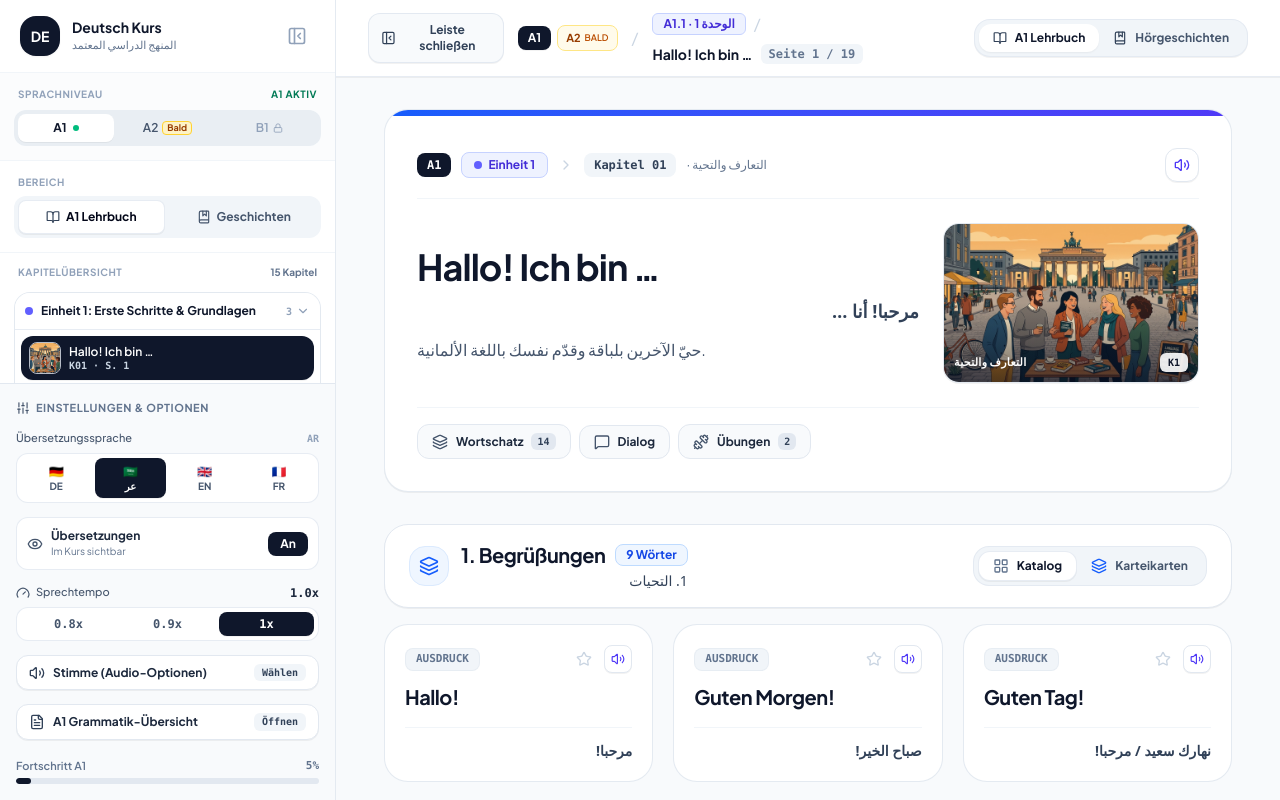
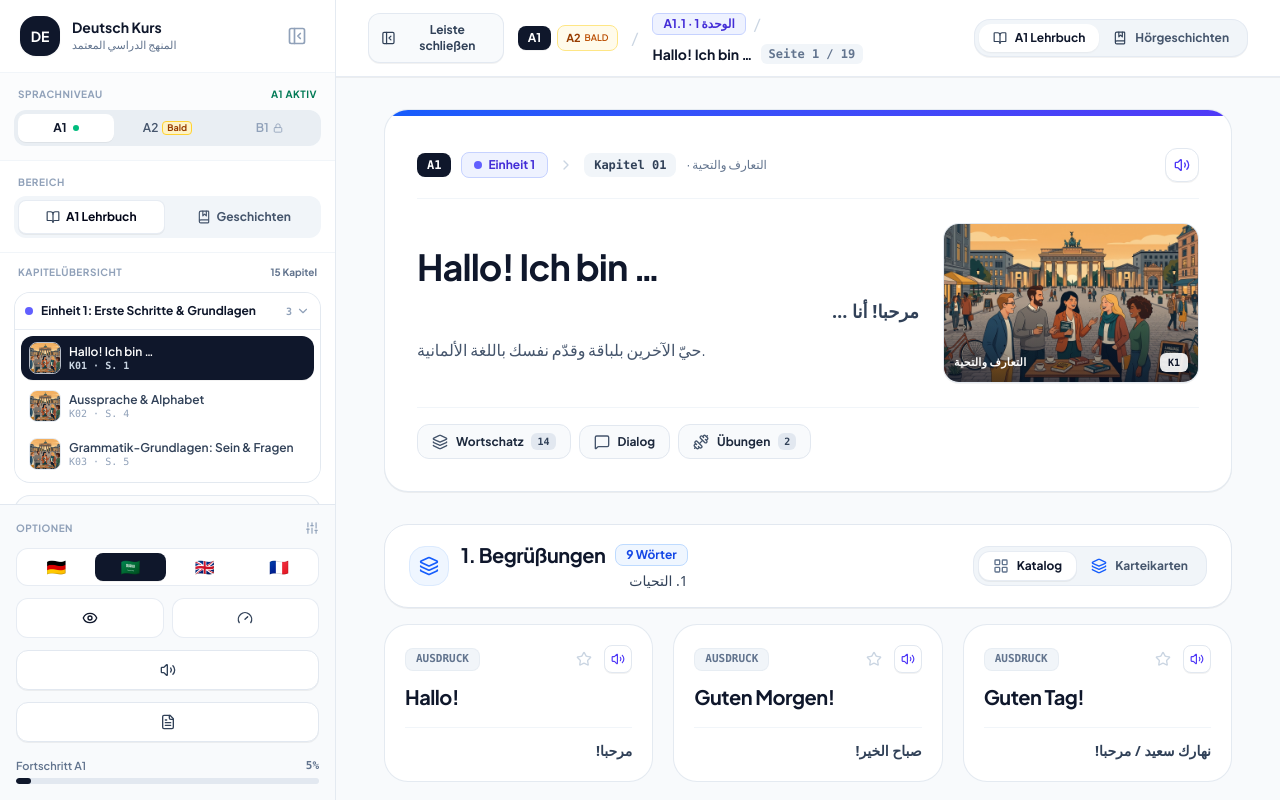
Before and after one commit to othmaneishere/deutsch-lernen, a React (Vite) app: page / in a window 1280 px wide. Both pictures are taken after a click on the button "Menü & Einstellungen". Shown: the top 800 px of the page. Built offline with nearby package versions, Linux system fonts and the light colour scheme; a web font is replaced by a local one.

Commit message:
Separate stories page and simplify settings controls

```diff
--- a/src/App.tsx
+++ b/src/App.tsx
@@ -17,7 +17,7 @@ import { CheatSheetModal } from './components/CheatSheetModal';
 import { KeyboardShortcutsModal } from './components/KeyboardShortcutsModal';
 import { GlobalAudioPlayerBar } from './components/GlobalAudioPlayerBar';
 import { AudioSettingsModal } from './components/AudioSettingsModal';
-import { GermanStoriesLounge } from './components/GermanStoriesLounge';
+import { StoriesPage } from './components/StoriesPage';
 import { GermanStoriesSection } from './components/GermanStoriesSection';
 import { A2ComingSoonModal } from './components/A2ComingSoonModal';
 import { getPlaybackSpeed, subscribeSpeechState } from './utils/speech';
@@ -178,6 +178,29 @@ export function App() {
 
   const shouldShowExercises = sectionFilter === 'all' || sectionFilter === 'exercises';
 
+  if (activeView === 'stories') {
+    return (
+      <>
+        <StoriesPage
+          languageMode={languageMode}
+          onOpenAudioSettings={() => setShowAudioSettings(true)}
+          onOpenLevelComingSoon={(lvl) => setComingSoonLevel(lvl)}
+        />
+        <AudioSettingsModal
+          isOpen={showAudioSettings}
+          onClose={() => setShowAudioSettings(false)}
+          languageMode={languageMode}
+        />
+        <A2ComingSoonModal
+          isOpen={comingSoonLevel !== null}
+          onClose={() => setComingSoonLevel(null)}
+          languageMode={languageMode}
+          levelRequested={comingSoonLevel || 'A2'}
+        />
+      </>
+    );
+  }
+
   return (
     <div className="min-h-screen bg-slate-50 text-slate-900 selection:bg-slate-200 selection:text-slate-950 flex flex-row font-reading">
       {/* Collapsible Left Sidebar with All Settings */}
@@ -216,21 +239,7 @@ export function App() {
         />
 
         {/* View Switch Rendering */}
-        {activeView === 'stories' ? (
-          /* Dedicated German Stories Lounge View */
-          <main
-            className={`flex-1 w-full mx-auto px-4 sm:px-8 lg:px-12 py-8 transition-all duration-300 ${
-              isSidebarOpen ? 'max-w-6xl' : 'max-w-7xl'
-            }`}
-          >
-            <GermanStoriesLounge
-              languageMode={languageMode}
-              onSwitchToCourse={() => setActiveView('course')}
-              onOpenAudioSettings={() => setShowAudioSettings(true)}
-              onOpenLevelComingSoon={(lvl) => setComingSoonLevel(lvl)}
-            />
-          </main>
-        ) : (
+        {
           /* Focused Course Workspace View - Wider when sidebar is closed */
           <main
             className={`flex-1 w-full mx-auto px-4 sm:px-8 lg:px-12 py-8 space-y-8 transition-all duration-300 ${
@@ -359,7 +368,7 @@ export function App() {
               languageMode={languageMode}
             />
           </main>
-        )}
+        }
       </div>
 
       {/* Global Audio Control Bar */}
--- a/src/components/AppSidebar.tsx
+++ b/src/components/AppSidebar.tsx
@@ -186,12 +186,8 @@ export const AppSidebar: React.FC<AppSidebarProps> = ({
             Bereich
           </div>
           <div className="grid grid-cols-2 gap-1.5 p-1 bg-slate-100 rounded-xl">
-            <button
-              type="button"
-              onClick={() => {
-                onSelectView('course');
-                if (window.innerWidth < 1024) onClose();
-              }}
+            <a
+              href="/"
               className={`py-2 px-2.5 rounded-lg text-xs font-bold transition flex items-center justify-center gap-1.5 cursor-pointer ${
                 activeView === 'course'
                   ? 'bg-white text-slate-950 shadow-2xs border border-slate-200/80'
@@ -200,14 +196,10 @@ export const AppSidebar: React.FC<AppSidebarProps> = ({
             >
               <BookOpen className="w-3.5 h-3.5 text-slate-700" />
               <span>A1 Lehrbuch</span>
-            </button>
+            </a>
 
-            <button
-              type="button"
-              onClick={() => {
-                onSelectView('stories');
-                if (window.innerWidth < 1024) onClose();
-              }}
+            <a
+              href="/geschichten"
               className={`py-2 px-2.5 rounded-lg text-xs font-bold transition flex items-center justify-center gap-1.5 cursor-pointer ${
                 activeView === 'stories'
                   ? 'bg-slate-900 text-white shadow-2xs'
@@ -216,7 +208,7 @@ export const AppSidebar: React.FC<AppSidebarProps> = ({
             >
               <BookMarked className={`w-3.5 h-3.5 ${activeView === 'stories' ? 'text-white' : 'text-slate-600'}`} />
               <span>Geschichten</span>
-            </button>
+            </a>
           </div>
         </div>
 
@@ -346,23 +338,15 @@ export const AppSidebar: React.FC<AppSidebarProps> = ({
           })}
         </div>
 
-        {/* SETTINGS SECTION (Moved from Navbar per request) */}
-        <div className="p-4 border-t border-slate-200 bg-slate-50 space-y-3.5">
-          <div className="flex items-center justify-between text-[11px] font-bold uppercase tracking-wider text-slate-500">
-            <span className="flex items-center gap-1.5">
-              <Sliders className="w-3.5 h-3.5 text-slate-600" />
-              <span>Einstellungen & Optionen</span>
-            </span>
+        {/* SETTINGS SECTION: compact icon-only controls */}
+        <div className="p-4 border-t border-slate-200 bg-slate-50 space-y-3">
+          <div className="flex items-center justify-between">
+            <span className="text-[10px] font-bold uppercase tracking-wider text-slate-400">Optionen</span>
+            <Sliders className="w-3.5 h-3.5 text-slate-400" aria-hidden="true" />
           </div>
 
           {/* 1. Language Mode Selector */}
           <div className="space-y-1.5">
-            <div className="flex items-center justify-between text-[11px] font-medium text-slate-600">
-              <span>Übersetzungssprache</span>
-              <span className="font-mono text-[10px] font-bold text-slate-400">
-                {languageMode.toUpperCase()}
-              </span>
-            </div>
             <div className="grid grid-cols-4 gap-1 p-1 bg-white rounded-xl border border-slate-200/80">
               {languageOptions.map((opt) => {
                 const isSelected = languageMode === opt.id;
@@ -378,109 +362,55 @@ export const AppSidebar: React.FC<AppSidebarProps> = ({
                     }`}
                     title={opt.label}
                   >
-                    <span className="text-xs">{opt.flag}</span>
-                    <span className="text-[10px] leading-tight font-black">{opt.short}</span>
+                    <span className="text-base leading-none">{opt.flag}</span>
                   </button>
                 );
               })}
             </div>
           </div>
 
-          {/* 2. Translations Toggle (Übersetzungen) */}
+          {/* 2. Translations Toggle */}
           {onToggleTranslations && (
-            <div className="flex items-center justify-between gap-2 p-2.5 rounded-xl bg-white border border-slate-200/80 text-xs">
-              <div className="flex items-center gap-2">
-                {showTranslations ? (
-                  <Eye className="w-4 h-4 text-slate-600" />
-                ) : (
-                  <EyeOff className="w-4 h-4 text-slate-400" />
-                )}
-                <div>
-                  <span className="font-bold text-slate-800 block leading-tight">Übersetzungen</span>
-                  <span className="text-[10px] text-slate-500">
-                    {showTranslations ? 'Im Kurs sichtbar' : 'Ausgeblendet (Testen)'}
-                  </span>
-                </div>
-              </div>
+            <div className="flex items-center gap-2">
               <button
                 type="button"
                 onClick={onToggleTranslations}
-                className={`px-3 py-1 rounded-lg text-xs font-bold transition cursor-pointer ${
+                aria-label={showTranslations ? 'Übersetzungen ausblenden' : 'Übersetzungen anzeigen'}
+                title={showTranslations ? 'Übersetzungen ausblenden' : 'Übersetzungen anzeigen'}
+                className={`flex-1 h-10 rounded-xl bg-white border border-slate-200/80 flex items-center justify-center transition cursor-pointer ${
                   showTranslations
-                    ? 'bg-slate-900 text-white'
-                    : 'bg-slate-200 text-slate-700 hover:bg-slate-300'
+                    ? 'text-slate-900 hover:bg-slate-100'
+                    : 'text-slate-400 hover:bg-slate-100'
                 }`}
               >
-                {showTranslations ? 'An' : 'Aus'}
+                {showTranslations ? <Eye className="w-4 h-4" /> : <EyeOff className="w-4 h-4" />}
               </button>
+              <button type="button" onClick={() => { const next = audioSpeed === 1 ? 0.8 : 1; setPlaybackSpeed(next); onSpeedChange?.(next); }} className="h-10 flex-1 rounded-xl bg-white border border-slate-200/80 text-slate-700 hover:bg-slate-100 font-mono text-xs font-bold" aria-label={`Sprechtempo ${audioSpeed.toFixed(1)}x`} title="Sprechtempo ändern"><Gauge className="mx-auto h-4 w-4" /></button>
             </div>
           )}
 
-          {/* 3. Speech Speed (1.0x / 0.8x) */}
-          <div className="space-y-1.5">
-            <div className="flex items-center justify-between text-[11px] font-medium text-slate-600">
-              <span className="flex items-center gap-1.5">
-                <Gauge className="w-3.5 h-3.5 text-slate-600" />
-                <span>Sprechtempo</span>
-              </span>
-              <span className="font-mono text-xs font-bold text-slate-800">
-                {audioSpeed.toFixed(1)}x
-              </span>
-            </div>
-            <div className="grid grid-cols-3 gap-1 p-1 bg-white rounded-xl border border-slate-200/80 text-xs">
-              {speedOptions.map((spd) => {
-                const isSelected = Math.abs(audioSpeed - spd) < 0.05;
-                return (
-                  <button
-                    key={spd}
-                    type="button"
-                    onClick={() => {
-                      setPlaybackSpeed(spd);
-                      if (onSpeedChange) onSpeedChange(spd);
-                    }}
-                    className={`py-1 rounded-lg font-mono font-bold transition cursor-pointer ${
-                      isSelected
-                        ? 'bg-slate-900 text-white shadow-2xs'
-                        : 'text-slate-600 hover:text-slate-900 hover:bg-slate-100'
-                    }`}
-                  >
-                    {spd}x
-                  </button>
-                );
-              })}
-            </div>
-          </div>
-
-          {/* 4. Stimme & Audio-Optionen Modal Trigger */}
+          {/* 3. Audio options */}
           {onOpenAudioSettings && (
             <button
               type="button"
               onClick={onOpenAudioSettings}
-              className="w-full py-2 px-3 rounded-xl bg-white hover:bg-slate-100 border border-slate-200 text-slate-800 text-xs font-bold transition flex items-center justify-between cursor-pointer shadow-2xs"
+              aria-label="Audio-Optionen öffnen"
+              title="Audio-Optionen"
+              className="w-full h-10 rounded-xl bg-white hover:bg-slate-100 border border-slate-200 text-slate-800 transition flex items-center justify-center cursor-pointer shadow-2xs"
             >
-              <div className="flex items-center gap-2">
-                <Volume2 className="w-4 h-4 text-slate-700" />
-                <span>Stimme (Audio-Optionen)</span>
-              </div>
-              <span className="text-[10px] px-2 py-0.5 rounded-md bg-slate-100 text-slate-700 font-mono font-bold">
-                Wählen
-              </span>
+              <Volume2 className="w-4 h-4 text-slate-700" />
             </button>
           )}
 
-          {/* 5. Grammatik Cheat Sheet Trigger */}
+          {/* 4. Grammar cheat sheet */}
           <button
             type="button"
             onClick={onOpenCheatSheet}
-            className="w-full py-2 px-3 rounded-xl bg-white hover:bg-slate-100 border border-slate-200 text-slate-800 text-xs font-bold transition flex items-center justify-between cursor-pointer shadow-2xs"
+            aria-label="A1 Grammatikübersicht öffnen"
+            title="A1 Grammatikübersicht"
+            className="w-full h-10 rounded-xl bg-white hover:bg-slate-100 border border-slate-200 text-slate-800 transition flex items-center justify-center cursor-pointer shadow-2xs"
           >
-            <div className="flex items-center gap-2">
-              <FileText className="w-4 h-4 text-slate-700" />
-              <span>A1 Grammatik-Übersicht</span>
-            </div>
-            <span className="text-[10px] font-mono font-bold bg-slate-100 px-2 py-0.5 rounded-md text-slate-700">
-              Öffnen
-            </span>
+            <FileText className="w-4 h-4 text-slate-700" />
           </button>
 
           {/* Course Progress Indicator */}
--- a/src/components/DashboardNavbar.tsx
+++ b/src/components/DashboardNavbar.tsx
@@ -109,9 +109,8 @@ export const DashboardNavbar: React.FC<DashboardNavbarProps> = ({
       {/* Right: Primary Views Switcher (A1 Lehrbuch vs Hörgeschichten) */}
       <div className="flex items-center gap-2 shrink-0">
         <div className="inline-flex items-center p-1 rounded-2xl bg-slate-100 border border-slate-200/80 shadow-2xs">
-          <button
-            type="button"
-            onClick={() => onSelectView('course')}
+          <a
+            href="/"
             aria-current={activeView === 'course' ? 'page' : undefined}
             className={`flex items-center gap-2 px-3.5 py-1.5 rounded-xl text-xs font-bold transition cursor-pointer ${
               activeView === 'course'
@@ -122,11 +121,10 @@ export const DashboardNavbar: React.FC<DashboardNavbarProps> = ({
             <BookOpen className="w-3.5 h-3.5 text-slate-700" />
             <span className="hidden sm:inline">A1 Lehrbuch</span>
             <span className="sm:hidden">Kurs</span>
-          </button>
+          </a>
 
-          <button
-            type="button"
-            onClick={() => onSelectView('stories')}
+          <a
+            href="/geschichten"
             aria-current={activeView === 'stories' ? 'page' : undefined}
             className={`flex items-center gap-2 px-3.5 py-1.5 rounded-xl text-xs font-bold transition cursor-pointer ${
               activeView === 'stories'
@@ -137,7 +135,7 @@ export const DashboardNavbar: React.FC<DashboardNavbarProps> = ({
             <BookMarked className={`w-3.5 h-3.5 ${activeView === 'stories' ? 'text-white' : 'text-slate-700'}`} />
             <span className="hidden sm:inline">Hörgeschichten</span>
             <span className="sm:hidden">Audio</span>
-          </button>
+          </a>
         </div>
       </div>
     </header>
--- /dev/null
+++ b/src/components/StoriesPage.tsx
@@ -0,0 +1,53 @@
+import React from 'react';
+import { BookOpen, BookMarked, Volume2 } from 'lucide-react';
+import { LanguageMode } from '../types';
+import { GermanStoriesLounge } from './GermanStoriesLounge';
+
+interface StoriesPageProps {
+  languageMode: LanguageMode;
+  onOpenAudioSettings: () => void;
+  onOpenLevelComingSoon: (level: 'A2' | 'B1') => void;
+}
+
+export const StoriesPage: React.FC<StoriesPageProps> = ({
+  languageMode,
+  onOpenAudioSettings,
+  onOpenLevelComingSoon,
+}) => (
+  <div className="min-h-screen bg-[#f7f8fa] text-slate-900 font-reading">
+    <header className="sticky top-0 z-30 border-b border-slate-200/80 bg-white/95 backdrop-blur-md">
+      <div className="mx-auto flex max-w-7xl items-center justify-between gap-4 px-4 py-3 sm:px-8">
+        <a href="/" className="flex items-center gap-3" aria-label="Zum A1 Lehrbuch">
+          <span className="flex h-10 w-10 items-center justify-center rounded-2xl bg-slate-900 text-sm font-black text-white">DE</span>
+          <span className="hidden sm:block">
+            <span className="block text-sm font-extrabold tracking-tight">Deutsch Lernen</span>
+            <span className="block text-[11px] font-medium text-slate-500">A1 Sprachstudio</span>
+          </span>
+        </a>
+
+        <nav className="flex items-center gap-2" aria-label="Hauptnavigation">
+          <a href="/" className="inline-flex items-center gap-2 rounded-xl px-3.5 py-2 text-xs font-bold text-slate-600 transition hover:bg-slate-100 hover:text-slate-950">
+            <BookOpen className="h-4 w-4" />
+            <span className="hidden sm:inline">A1 Lehrbuch</span>
+          </a>
+          <a href="/geschichten" aria-current="page" className="inline-flex items-center gap-2 rounded-xl bg-slate-900 px-3.5 py-2 text-xs font-bold text-white shadow-sm">
+            <BookMarked className="h-4 w-4" />
+            <span>Geschichten</span>
+          </a>
+          <button type="button" onClick={onOpenAudioSettings} className="rounded-xl border border-slate-200 p-2.5 text-slate-600 transition hover:bg-slate-100 hover:text-slate-950" aria-label="Audio-Einstellungen öffnen" title="Audio-Einstellungen">
+            <Volume2 className="h-4 w-4" />
+          </button>
+        </nav>
+      </div>
+    </header>
+
+    <main className="mx-auto max-w-7xl px-4 py-6 sm:px-8 lg:px-12">
+      <GermanStoriesLounge
+        languageMode={languageMode}
+        onSwitchToCourse={() => { window.location.href = '/'; }}
+        onOpenAudioSettings={onOpenAudioSettings}
+        onOpenLevelComingSoon={onOpenLevelComingSoon}
+      />
+    </main>
+  </div>
+);
```
